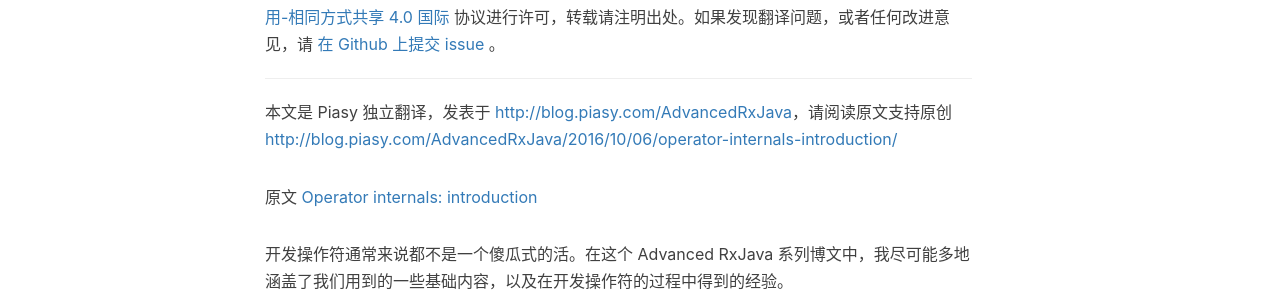
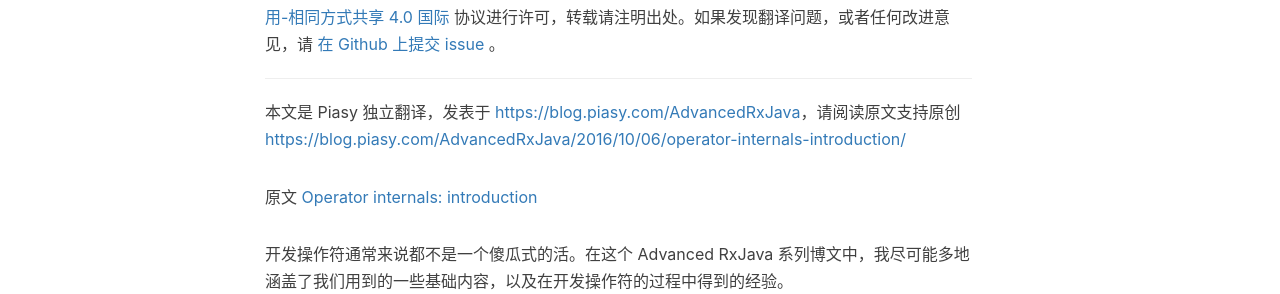
Before and after one commit to Piasy/AdvancedRxJava, a Jekyll site: the page built from _posts/2016-10-06-operator-internals-introduction.md, in a window 1280 px wide. Shown: the part 527-821 px from the top of the page. Built offline with Jekyll 4.4.1, drawn with Linux system fonts in a browser that asks for light colours; comment, search, counter and statistics services are not loaded; some of the changed lines change nothing that is shown.

Commit message:
update site config

```diff
--- a/_config.yml
+++ b/_config.yml
@@ -5,7 +5,7 @@
 email: xz4215@gmail.com
 description: "NEVER STOP"
 keyword: "Piasy"
-url: "http://blog.piasy.com"              # your host, for absolute URL
+url: "https://blog.piasy.com"              # your host, for absolute URL
 baseurl: "/AdvancedRxJava"                             # for example, '/blog' if your blog hosted on 'host/blog'
 
 
```
